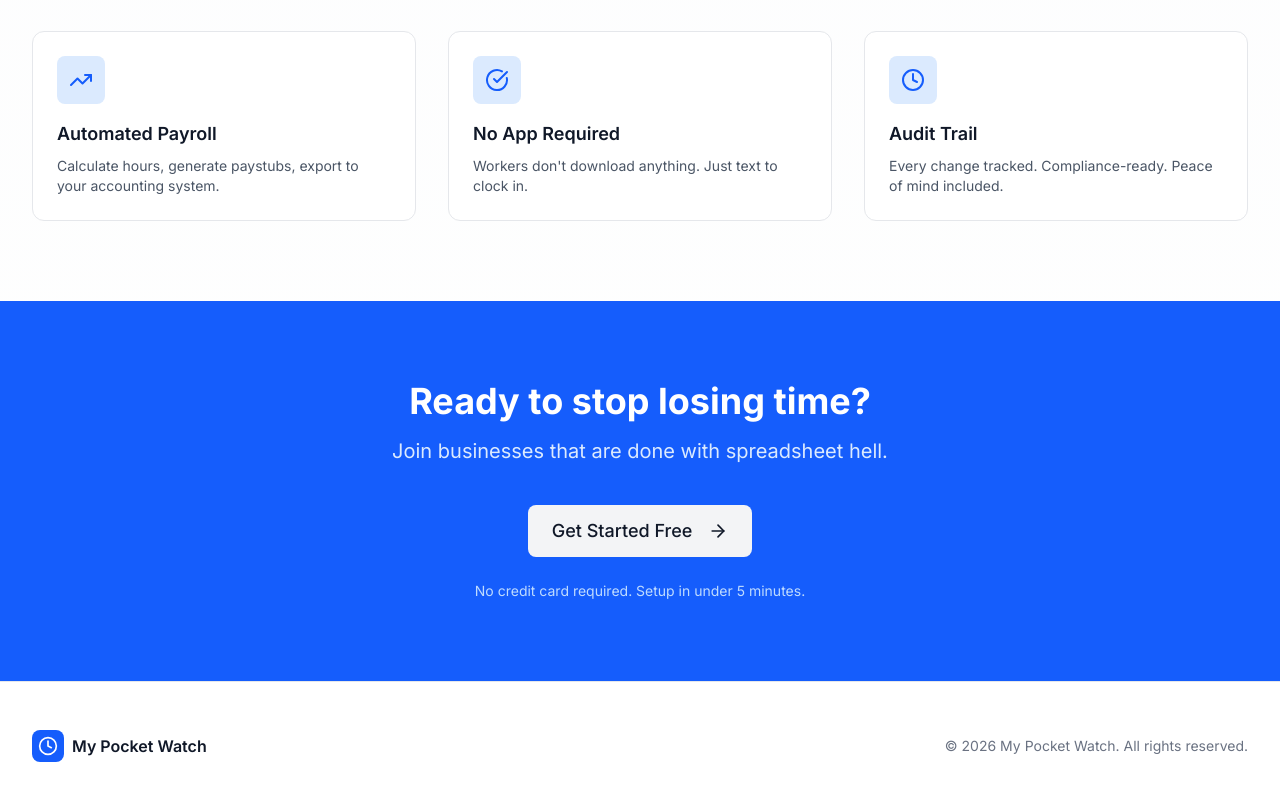
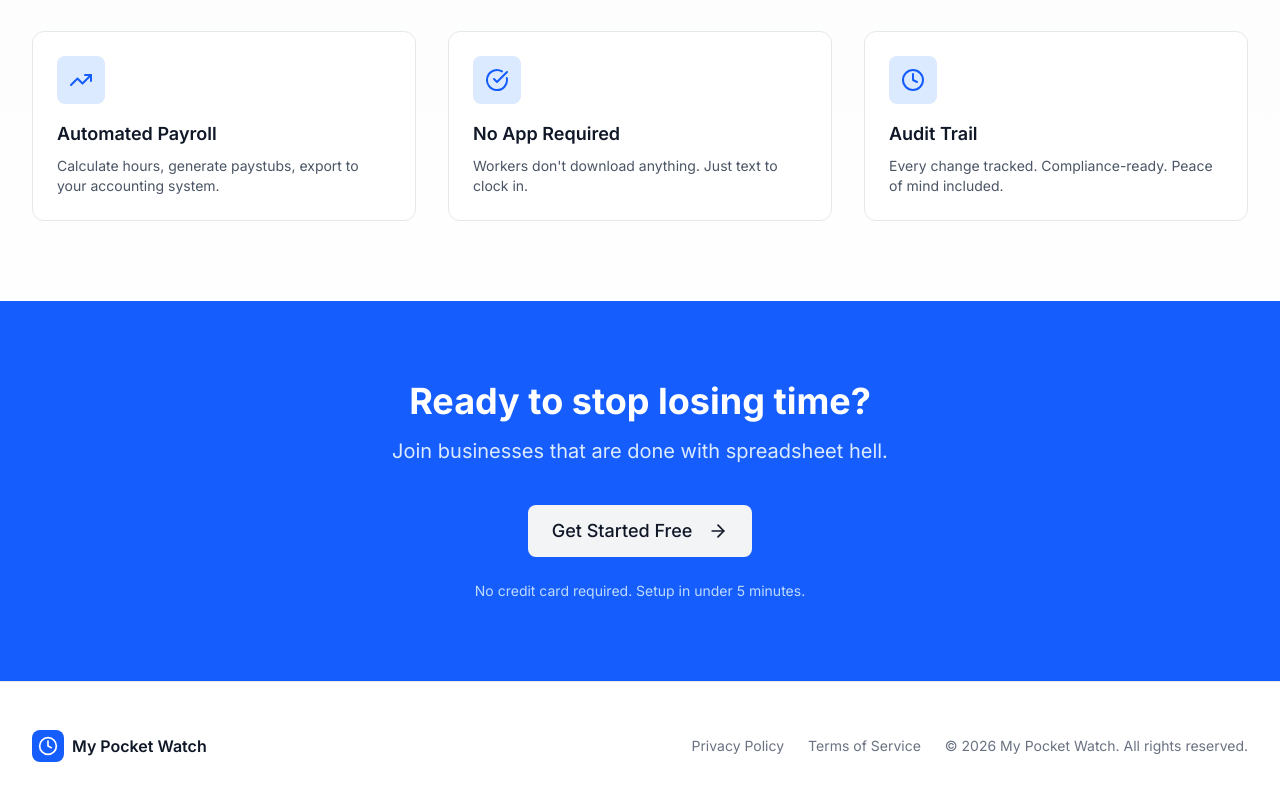
Before and after one commit to cozeflannel/mypocket.watch, a Next.js app: page / in a window 1280 px wide. Shown: the part 1562-2362 px from the top of the page. Built offline with nearby package versions, Linux system fonts and the light colour scheme.

Commit message:
feat: Add Privacy and Terms links to footer

```diff
--- a/src/app/page.tsx
+++ b/src/app/page.tsx
@@ -286,7 +286,11 @@ export default function Home() {
               </div>
               <span className="font-semibold text-gray-900 dark:text-white">My Pocket Watch</span>
             </div>
-            <p className="text-sm text-gray-500">© {new Date().getFullYear()} My Pocket Watch. All rights reserved.</p>
+            <div className="flex items-center gap-6">
+              <a href="/privacy" target="_blank" rel="noopener noreferrer" className="text-sm text-gray-500 hover:text-gray-900 dark:hover:text-white">Privacy Policy</a>
+              <a href="/terms" target="_blank" rel="noopener noreferrer" className="text-sm text-gray-500 hover:text-gray-900 dark:hover:text-white">Terms of Service</a>
+              <p className="text-sm text-gray-500">© {new Date().getFullYear()} My Pocket Watch. All rights reserved.</p>
+            </div>
           </div>
         </div>
       </footer>
```
